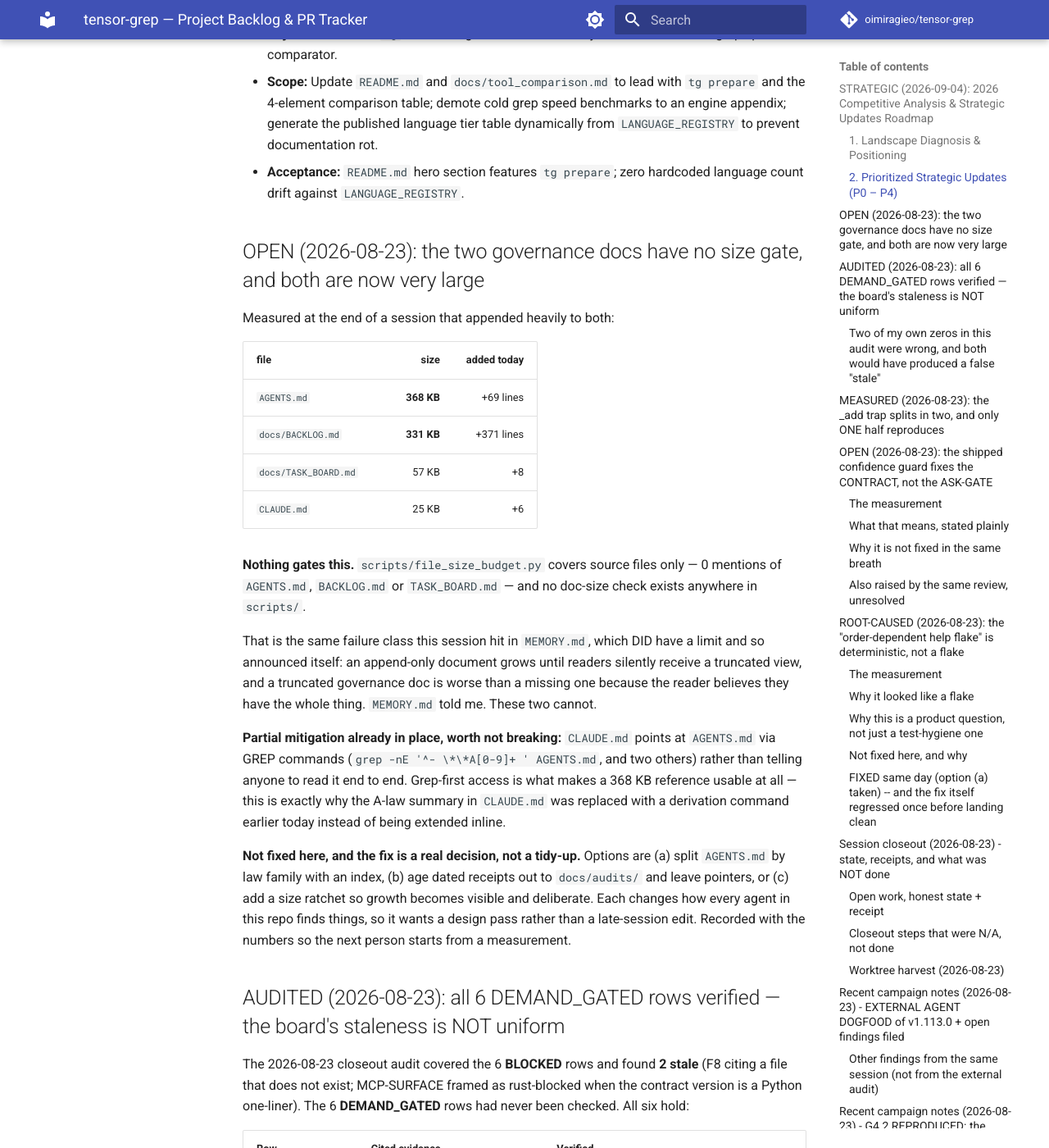
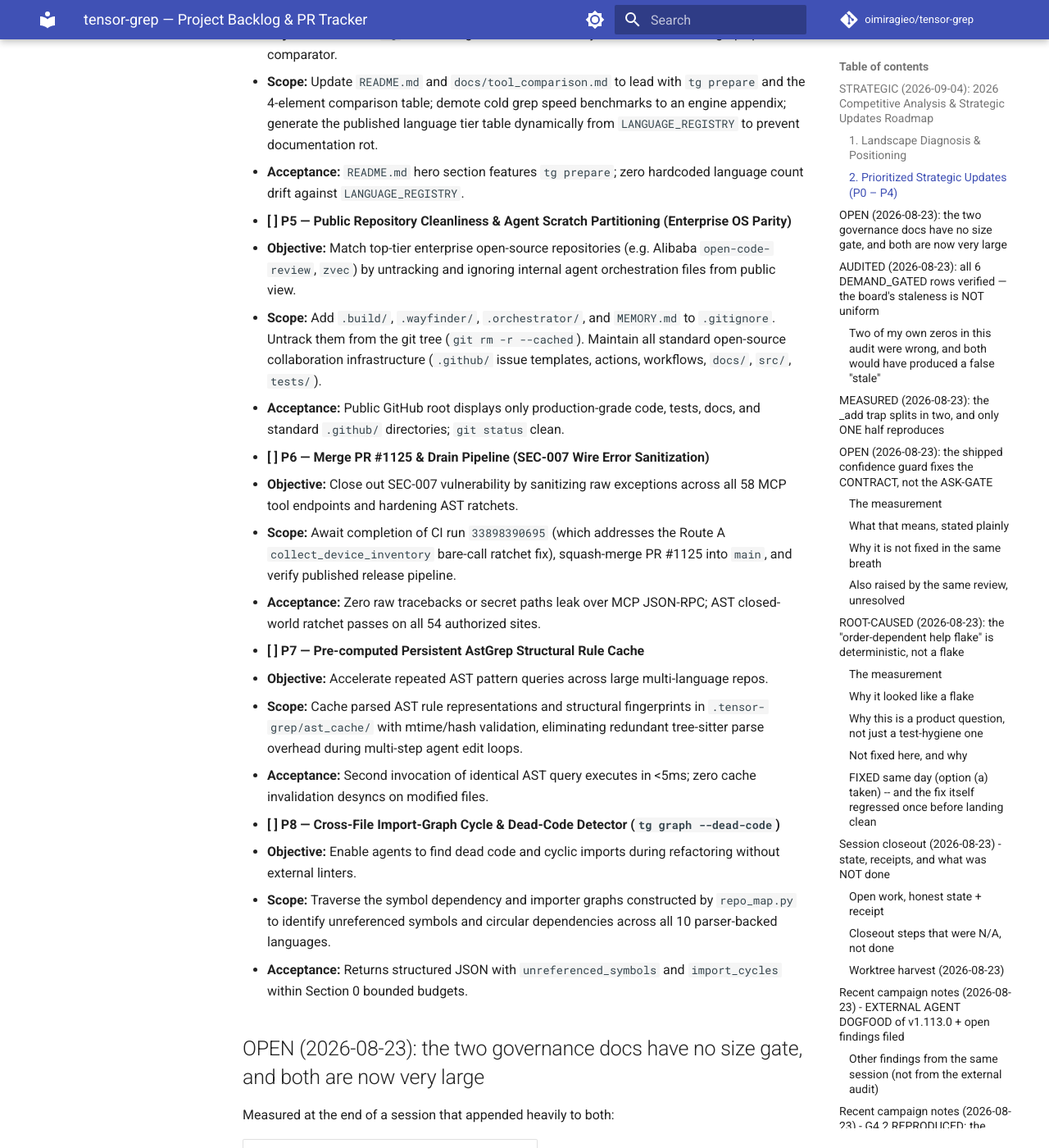
Before and after one commit to oimiragieo/tensor-grep, an MkDocs documentation site: the page built from docs/BACKLOG.md, in a window 1280 px wide and 1400 px high, scrolled down 3523 px. Shown: the whole window at 82% size. Built offline with MkDocs 1.6.1 and Material for MkDocs 9.7.7, drawn with Linux system fonts in a browser that asks for light colours; comment, search, counter and statistics services are not loaded; some of the changed text lies outside the part shown.

Commit message:
docs: record session lessons (A156-A159), strategic updates (P5-P8), and enterprise skills

```diff
--- a/docs/BACKLOG.md
+++ b/docs/BACKLOG.md
@@ -90,6 +90,26 @@ Competitive landscape audit against mid-2026 codebase intelligence and agent con
   - **Objective:** Position `tg` as the AI agent edit-readiness layer rather than a cold grep speed comparator.
   - **Scope:** Update `README.md` and `docs/tool_comparison.md` to lead with `tg prepare` and the 4-element comparison table; demote cold grep speed benchmarks to an engine appendix; generate the published language tier table dynamically from `LANGUAGE_REGISTRY` to prevent documentation rot.
   - **Acceptance:** `README.md` hero section features `tg prepare`; zero hardcoded language count drift against `LANGUAGE_REGISTRY`.
+
+- **[ ] P5 — Public Repository Cleanliness & Agent Scratch Partitioning (Enterprise OS Parity)**
+  - **Objective:** Match top-tier enterprise open-source repositories (e.g. Alibaba `open-code-review`, `zvec`) by untracking and ignoring internal agent orchestration files from public view.
+  - **Scope:** Add `.build/`, `.wayfinder/`, `.orchestrator/`, and `MEMORY.md` to `.gitignore`. Untrack them from the git tree (`git rm -r --cached`). Maintain all standard open-source collaboration infrastructure (`.github/` issue templates, actions, workflows, `docs/`, `src/`, `tests/`).
+  - **Acceptance:** Public GitHub root displays only production-grade code, tests, docs, and standard `.github/` directories; `git status` clean.
+
+- **[ ] P6 — Merge PR #1125 & Drain Pipeline (SEC-007 Wire Error Sanitization)**
+  - **Objective:** Close out SEC-007 vulnerability by sanitizing raw exceptions across all 58 MCP tool endpoints and hardening AST ratchets.
+  - **Scope:** Await completion of CI run `33898390695` (which addresses the Route A `collect_device_inventory` bare-call ratchet fix), squash-merge PR #1125 into `main`, and verify published release pipeline.
+  - **Acceptance:** Zero raw tracebacks or secret paths leak over MCP JSON-RPC; AST closed-world ratchet passes on all 54 authorized sites.
+
+- **[ ] P7 — Pre-computed Persistent AstGrep Structural Rule Cache**
+  - **Objective:** Accelerate repeated AST pattern queries across large multi-language repos.
+  - **Scope:** Cache parsed AST rule representations and structural fingerprints in `.tensor-grep/ast_cache/` with mtime/hash validation, eliminating redundant tree-sitter parse overhead during multi-step agent edit loops.
+  - **Acceptance:** Second invocation of identical AST query executes in <5ms; zero cache invalidation desyncs on modified files.
+
+- **[ ] P8 — Cross-File Import-Graph Cycle & Dead-Code Detector (`tg graph --dead-code`)**
+  - **Objective:** Enable agents to find dead code and cyclic imports during refactoring without external linters.
+  - **Scope:** Traverse the symbol dependency and importer graphs constructed by `repo_map.py` to identify unreferenced symbols and circular dependencies across all 10 parser-backed languages.
+  - **Acceptance:** Returns structured JSON with `unreferenced_symbols` and `import_cycles` within Section 0 bounded budgets.
 
 
 
```
Also changed, not shown: .claude/skills/tensor-grep-enterprise-agent/SKILL.md (+8 -1 lines), AGENTS.md (+25 -0 lines).
